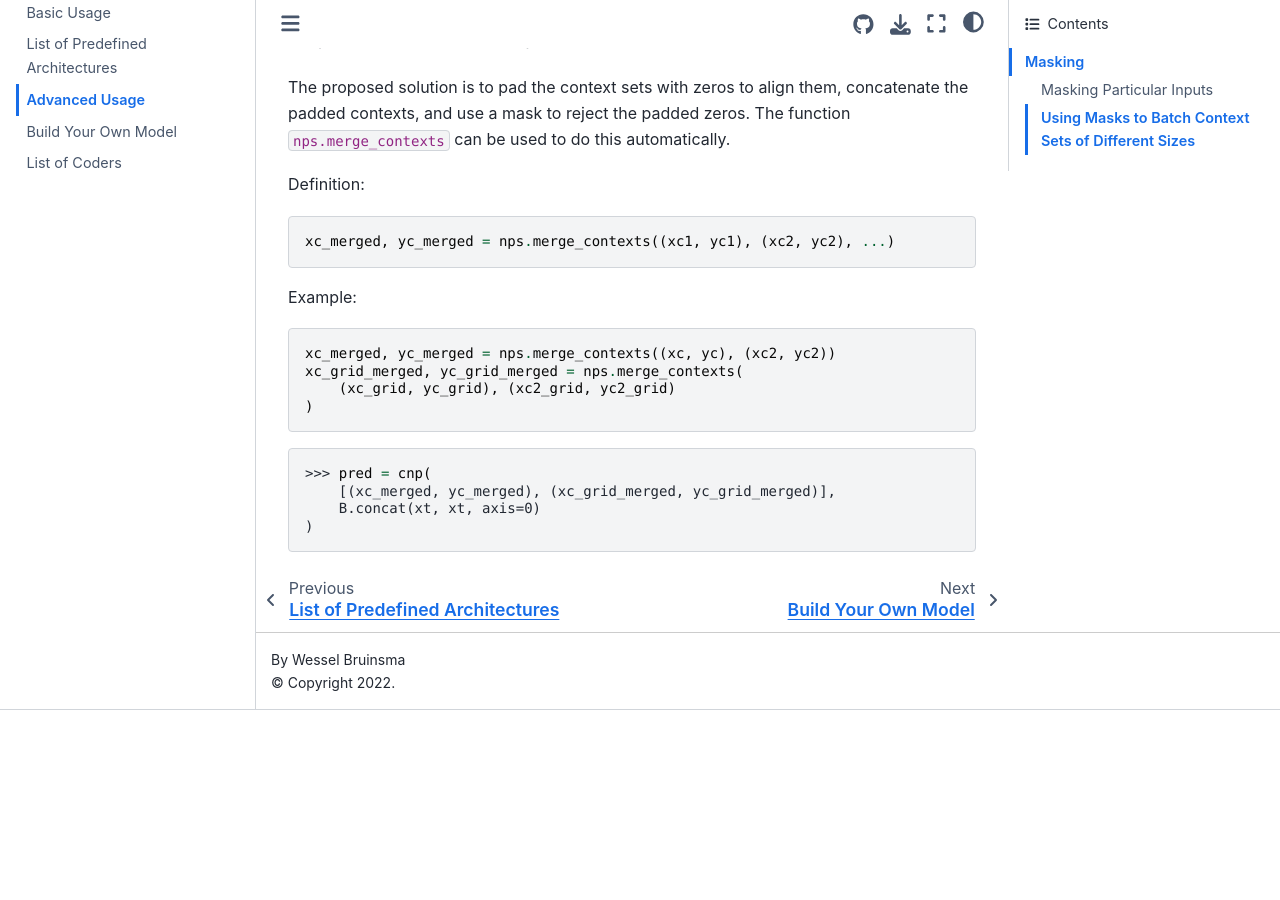
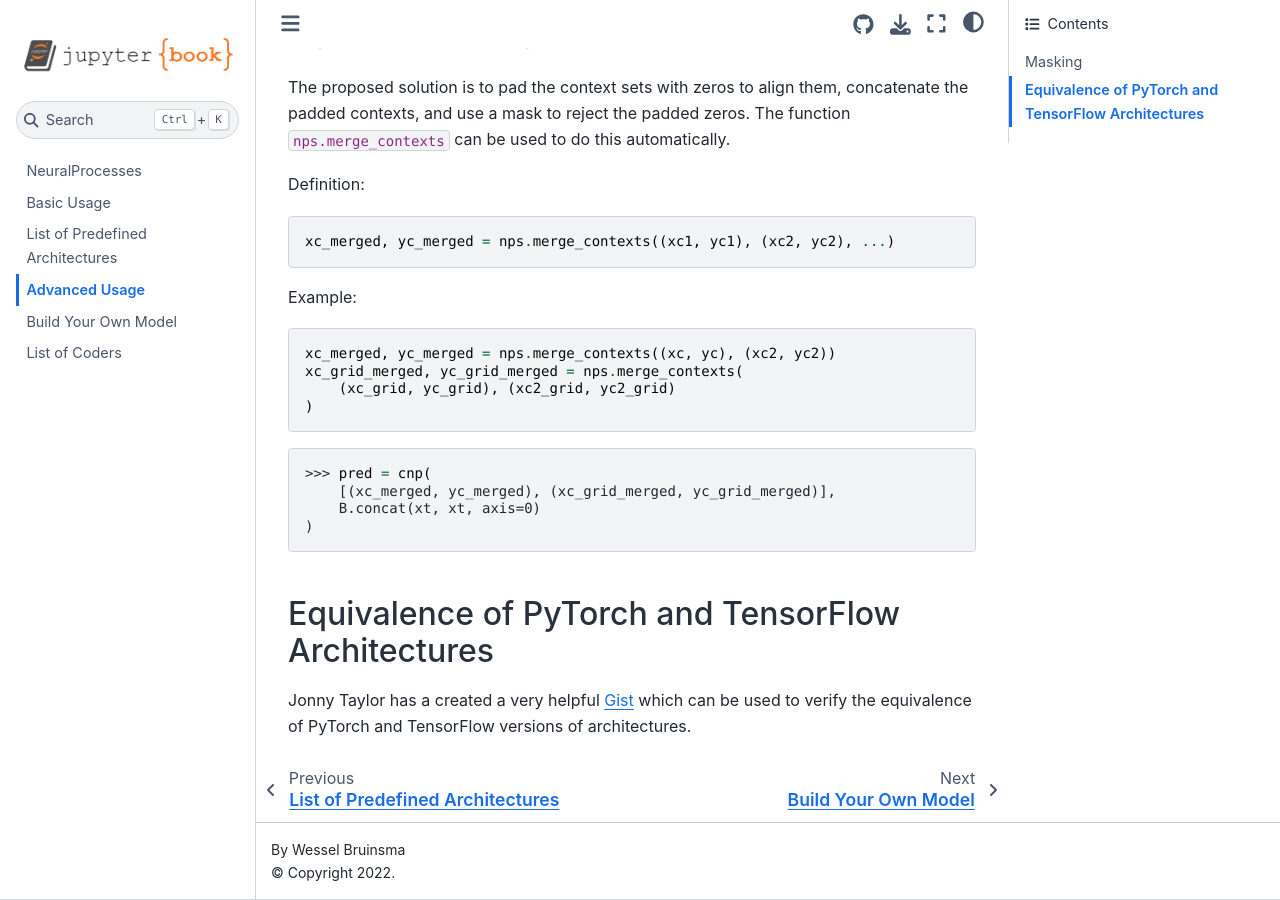
Before and after one commit to wesselb/neuralprocesses, a Jupyter Book: the page built from docs/advanced_usage.md, in a window 1280 px wide and 900 px high, scrolled down 1925 px. Built offline with Jupyter Book 1.0.4 settings and Sphinx 7.4.7 and the Sphinx Book theme 1.1.4, drawn with Linux system fonts in a browser that asks for light colours; before the commit the page ends 2635 px from its top, so only the background shows below that.

Commit message:
Refer to @DrJonnyT's gist

````diff
--- a/docs/advanced_usage.md
+++ b/docs/advanced_usage.md
@@ -116,3 +116,8 @@ xc_grid_merged, yc_grid_merged = nps.merge_contexts(
     B.concat(xt, xt, axis=0)
 )
 ```
+
+## Equivalence of PyTorch and TensorFlow Architectures
+
+Jonny Taylor has a created a very helpful [Gist](https://gist.github.com/DrJonnyT/c946044591fb4ce922b0f5e7fd0f047a)
+which can be used to verify the equivalence of PyTorch and TensorFlow versions of architectures.
````
Also changed, not shown: docs/basic_usage.md (line endings or trailing spaces).
